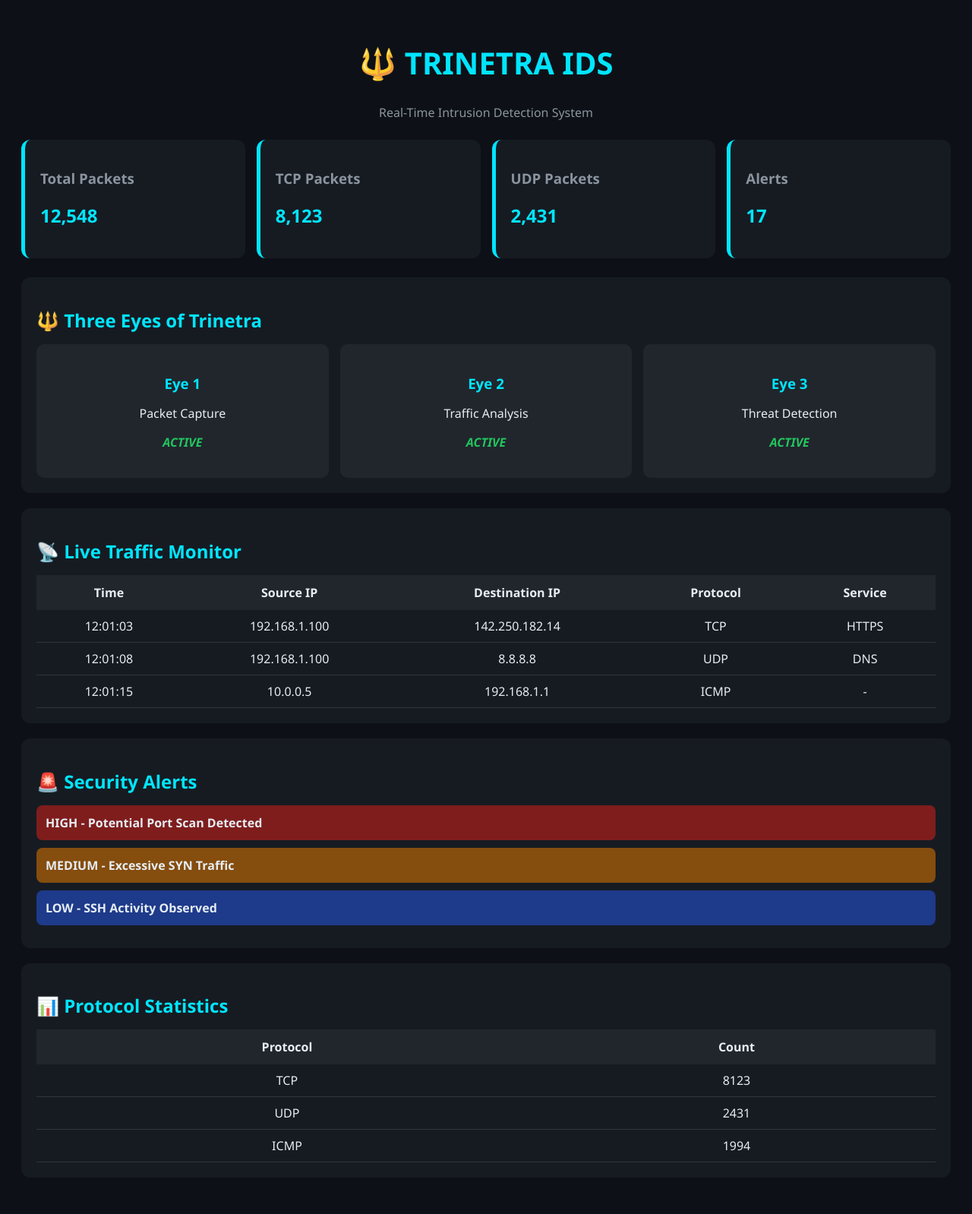
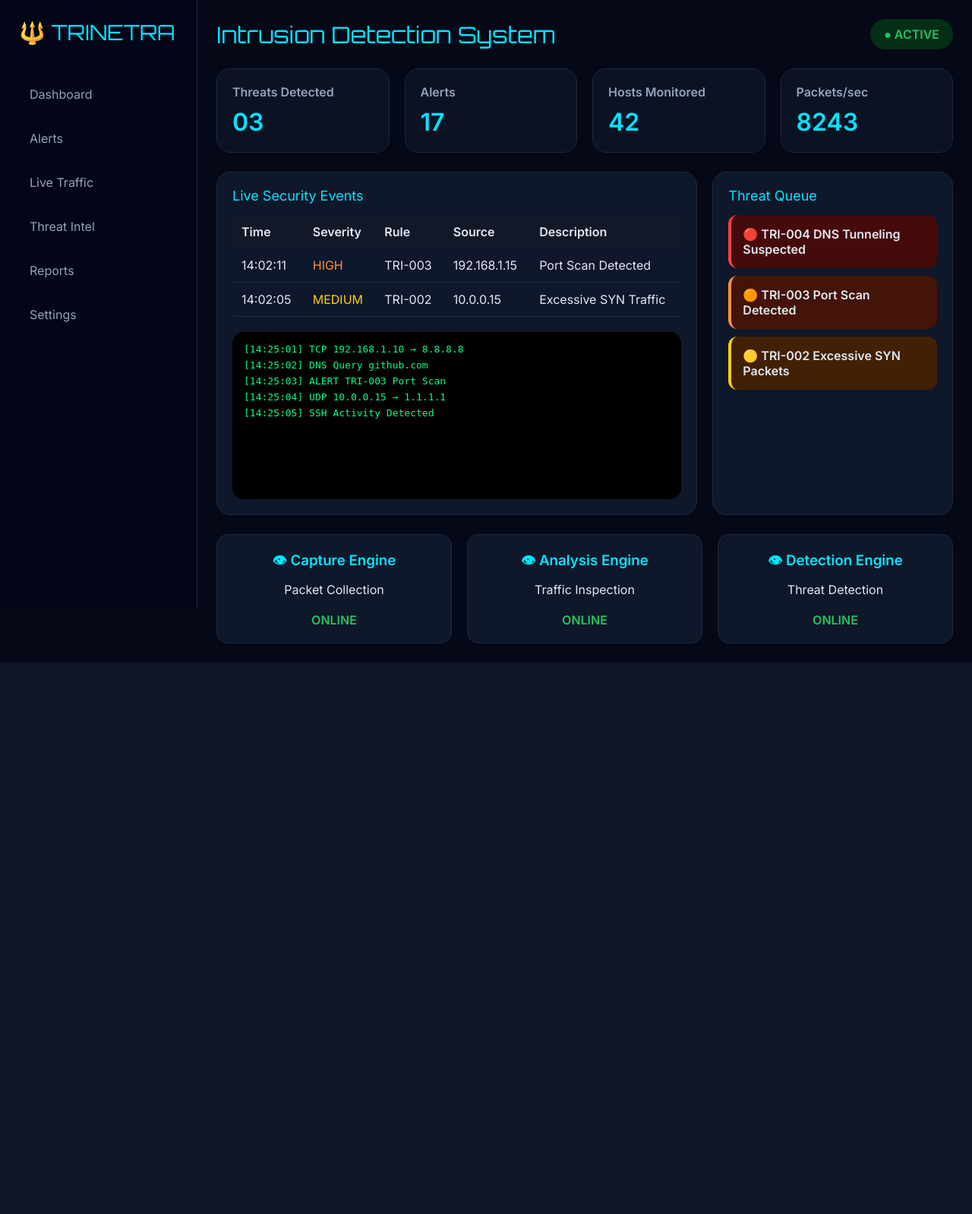
Before and after one commit to NARASIMHAMURTHY4616/Trinetra-IDS, a Python web app: template templates/dashboard.html in a window 1280 px wide. Shown: the whole page at 76% size. After the commit the page ends 872 px from the top, so only its background shows below. Run offline with Jinja, Linux system fonts and the light colour scheme; the template is opened without the code that fills it, so the values that code supplies are empty.

Commit message:
Improve dashboard
Co-authored-by: ANUSHA Ganisetti <anusha21437@gmail.com>

```diff
--- a/templates/dashboard.html
+++ b/templates/dashboard.html
@@ -3,69 +3,136 @@
 <head>
 <meta charset="UTF-8">
 <meta name="viewport" content="width=device-width, initial-scale=1.0">
-<title>Trinetra IDS Dashboard</title>
+<title>Trinetra IDS</title>
+
+<link href="https://fonts.googleapis.com/css2?family=Orbitron:wght@400;600&family=Inter:wght@300;400;500;600&display=swap" rel="stylesheet">
 
 <style>
+
+:root{
+    --bg:#050816;
+    --panel:#0f172a;
+    --border:#1e293b;
+    --cyan:#00e5ff;
+    --green:#22c55e;
+    --yellow:#facc15;
+    --orange:#fb923c;
+    --red:#ef4444;
+    --text:#e2e8f0;
+}
+
 *{
-    margin:10;
+    margin:0;
     padding:0;
     box-sizing:border-box;
-    font-family:Segoe UI,sans-serif;
 }
 
 body{
-    background:#0d1117;
-    color:#e6edf3;
-    padding:20px;
+    background:var(--bg);
+    color:var(--text);
+    font-family:Inter,sans-serif;
+    display:flex;
 }
 
-.header{
-    text-align:center;
+.sidebar{
+    width:260px;
+    height:100vh;
+    background:#020617;
+    border-right:1px solid var(--border);
+    padding:25px;
+    position:fixed;
+}
+
+.logo{
+    font-family:Orbitron;
+    color:var(--cyan);
+    font-size:28px;
+    margin-bottom:40px;
+}
+
+.nav a{
+    display:block;
+    text-decoration:none;
+    color:#94a3b8;
+    padding:14px;
+    border-radius:10px;
+    margin-bottom:10px;
+    transition:.3s;
+}
+
+.nav a:hover{
+    background:#0f172a;
+    color:var(--cyan);
+}
+
+.main{
+    margin-left:260px;
+    width:calc(100% - 260px);
+    padding:25px;
+}
+
+.topbar{
+    display:flex;
+    justify-content:space-between;
+    align-items:center;
     margin-bottom:25px;
 }
 
-.header h1{
-    color:#00e5ff;
-    font-size:2.5rem;
+.title{
+    font-size:30px;
+    font-family:Orbitron;
+    color:var(--cyan);
 }
 
-.header p{
-    color:#8b949e;
+.status{
+    padding:10px 18px;
+    border-radius:50px;
+    background:#052e16;
+    color:var(--green);
+    font-weight:600;
 }
 
 .cards{
     display:grid;
-    grid-template-columns:repeat(auto-fit,minmax(220px,1fr));
-    gap:15px;
+    grid-template-columns:repeat(4,1fr);
+    gap:20px;
     margin-bottom:25px;
 }
 
 .card{
-    background:#161b22;
+    background:rgba(15,23,42,.7);
+    backdrop-filter:blur(10px);
+    border:1px solid var(--border);
+    border-radius:18px;
     padding:20px;
-    border-radius:12px;
-    border-left:5px solid #00e5ff;
 }
 
-.card h3{
-    color:#8b949e;
-    margin-bottom:10px;
+.card h4{
+    color:#94a3b8;
 }
 
-.card h2{
-    color:#00e5ff;
+.card h1{
+    margin-top:10px;
+    color:var(--cyan);
 }
 
-.section{
-    background:#161b22;
-    padding:20px;
-    border-radius:12px;
-    margin-bottom:20px;
+.grid{
+    display:grid;
+    grid-template-columns:2fr 1fr;
+    gap:20px;
 }
 
-.section h2{
+.panel{
+    background:var(--panel);
+    border:1px solid var(--border);
+    border-radius:18px;
+    padding:20px;
+}
+
+.panel-title{
+    color:var(--cyan);
     margin-bottom:15px;
-    color:#00e5ff;
+    font-size:18px;
 }
 
 table{
@@ -74,207 +141,233 @@ table{
 }
 
 th{
-    background:#21262d;
+    background:#111827;
     padding:12px;
+    text-align:left;
 }
 
 td{
-    padding:10px;
-    border-bottom:1px solid #30363d;
-    text-align:center;
+    padding:12px;
+    border-bottom:1px solid #1e293b;
 }
 
 .alert{
-    padding:12px;
+    padding:15px;
+    border-radius:12px;
     margin-bottom:10px;
-    border-radius:8px;
+    font-weight:600;
+}
+
+.critical{
+    background:#450a0a;
+    border-left:4px solid var(--red);
+}
+
+.high{
+    background:#431407;
+    border-left:4px solid var(--orange);
+}
+
+.medium{
+    background:#422006;
+    border-left:4px solid var(--yellow);
+}
+
+.terminal{
+    margin-top:20px;
+    background:black;
+    color:#00ff7f;
+    padding:15px;
+    border-radius:15px;
+    font-family:monospace;
+    height:220px;
+    overflow:auto;
+}
+
+.terminal p{
+    margin-bottom:6px;
+}
+
+.eye-grid{
+    display:grid;
+    grid-template-columns:repeat(3,1fr);
+    gap:20px;
+    margin-top:25px;
+}
+
+.eye{
+    background:var(--panel);
+    border:1px solid var(--border);
+    border-radius:15px;
+    text-align:center;
+    padding:20px;
+}
+
+.eye h3{
+    color:var(--cyan);
+    margin-bottom:10px;
+}
+
+.online{
+    color:var(--green);
     font-weight:bold;
 }
 
-.high{
-    background:#7f1d1d;
+@media(max-width:1200px){
+    .cards{
+        grid-template-columns:repeat(2,1fr);
     }
 
-.medium{
-    background:#854d0e;
+    .grid{
+        grid-template-columns:1fr;
     }
 
-.low{
-    background:#1e3a8a;
+    .eye-grid{
+        grid-template-columns:1fr;
+    }
 }
 
-.trinetra{
-    display:grid;
-    grid-template-columns:repeat(3,1fr);
-    gap:15px;
-}
-
-.eye{
-    background:#21262d;
-    padding:20px;
-    text-align:center;
-    border-radius:10px;
-}
-
-.eye h3{
-    color:#00e5ff;
-    margin-bottom:10px;
-}
-
-.status{
-    color:#22c55e;
-    font-weight:bold;
-    font-style:italic;
-}
 </style>
 </head>
 <body>
 
-<div class="header">
-    <h1>🔱 TRINETRA IDS</h1>
-    <p>Real-Time Intrusion Detection System</p>
+<div class="sidebar">
+
+    <div class="logo">🔱 TRINETRA</div>
+
+    <div class="nav">
+        <a href="#">Dashboard</a>
+        <a href="#">Alerts</a>
+        <a href="#">Live Traffic</a>
+        <a href="#">Threat Intel</a>
+        <a href="#">Reports</a>
+        <a href="#">Settings</a>
+    </div>
+
+</div>
+
+<div class="main">
+
+    <div class="topbar">
+        <div class="title">Intrusion Detection System</div>
+        <div class="status">● ACTIVE</div>
     </div>
 
     <div class="cards">
 
         <div class="card">
-        <h3>Total Packets</h3>
-        <h2>12,548</h2>
+            <h4>Threats Detected</h4>
+            <h1>03</h1>
         </div>
 
         <div class="card">
-        <h3>TCP Packets</h3>
-        <h2>8,123</h2>
+            <h4>Alerts</h4>
+            <h1>17</h1>
         </div>
 
         <div class="card">
-        <h3>UDP Packets</h3>
-        <h2>2,431</h2>
+            <h4>Hosts Monitored</h4>
+            <h1>42</h1>
         </div>
 
         <div class="card">
-        <h3>Alerts</h3>
-        <h2>17</h2>
+            <h4>Packets/sec</h4>
+            <h1>8243</h1>
         </div>
 
     </div>
 
-<div class="section">
-    <h2>🔱 Three Eyes of Trinetra</h2>
+    <div class="grid">
 
-    <div class="trinetra">
+        <div class="panel">
 
-        <div class="eye">
-            <h3>Eye 1</h3>
-            <p>Packet Capture</p>
-            <p class="status">ACTIVE</p>
-        </div>
-
-        <div class="eye">
-            <h3>Eye 2</h3>
-            <p>Traffic Analysis</p>
-            <p class="status">ACTIVE</p>
-        </div>
-
-        <div class="eye">
-            <h3>Eye 3</h3>
-            <p>Threat Detection</p>
-            <p class="status">ACTIVE</p>
-        </div>
-
-    </div>
-</div>
-
-<div class="section">
-    <h2>📡 Live Traffic Monitor</h2>
+            <div class="panel-title">Live Security Events</div>
 
             <table>
-        <thead>
+
                 <tr>
                     <th>Time</th>
-            <th>Source IP</th>
-            <th>Destination IP</th>
-            <th>Protocol</th>
-            <th>Service</th>
-        </tr>
-        </thead>
-
-        <tbody>
-
-        <tr>
-            <td>12:01:03</td>
-            <td>192.168.1.100</td>
-            <td>142.250.182.14</td>
-            <td>TCP</td>
-            <td>HTTPS</td>
+                    <th>Severity</th>
+                    <th>Rule</th>
+                    <th>Source</th>
+                    <th>Description</th>
                 </tr>
 
                 <tr>
-            <td>12:01:08</td>
-            <td>192.168.1.100</td>
-            <td>8.8.8.8</td>
-            <td>UDP</td>
-            <td>DNS</td>
+                    <td>14:02:11</td>
+                    <td style="color:#fb923c;">HIGH</td>
+                    <td>TRI-003</td>
+                    <td>192.168.1.15</td>
+                    <td>Port Scan Detected</td>
                 </tr>
 
                 <tr>
-            <td>12:01:15</td>
-            <td>10.0.0.5</td>
-            <td>192.168.1.1</td>
-            <td>ICMP</td>
-            <td>-</td>
+                    <td>14:02:05</td>
+                    <td style="color:#facc15;">MEDIUM</td>
+                    <td>TRI-002</td>
+                    <td>10.0.0.15</td>
+                    <td>Excessive SYN Traffic</td>
                 </tr>
 
-        </tbody>
             </table>
-</div>
 
-<div class="section">
-    <h2>🚨 Security Alerts</h2>
+            <div class="terminal">
 
-    <div class="alert high">
-        HIGH - Potential Port Scan Detected
-    </div>
+                <p>[14:25:01] TCP 192.168.1.10 → 8.8.8.8</p>
+                <p>[14:25:02] DNS Query github.com</p>
+                <p>[14:25:03] ALERT TRI-003 Port Scan</p>
+                <p>[14:25:04] UDP 10.0.0.15 → 1.1.1.1</p>
+                <p>[14:25:05] SSH Activity Detected</p>
 
-    <div class="alert medium">
-        MEDIUM - Excessive SYN Traffic
-    </div>
-
-    <div class="alert low">
-        LOW - SSH Activity Observed
             </div>
 
         </div>
 
-<div class="section">
-    <h2>📊 Protocol Statistics</h2>
+        <div class="panel">
 
-    <table>
-        <thead>
-        <tr>
-            <th>Protocol</th>
-            <th>Count</th>
-        </tr>
-        </thead>
+            <div class="panel-title">Threat Queue</div>
 
-        <tbody>
-        <tr>
-            <td>TCP</td>
-            <td>8123</td>
-        </tr>
+            <div class="alert critical">
+                🔴 TRI-004 DNS Tunneling Suspected
+            </div>
 
-        <tr>
-            <td>UDP</td>
-            <td>2431</td>
-        </tr>
+            <div class="alert high">
+                🟠 TRI-003 Port Scan Detected
+            </div>
 
-        <tr>
-            <td>ICMP</td>
-            <td>1994</td>
-        </tr>
-        </tbody>
+            <div class="alert medium">
+                🟡 TRI-002 Excessive SYN Packets
+            </div>
 
-    </table>
+        </div>
+
+    </div>
+
+    <div class="eye-grid">
+
+        <div class="eye">
+            <h3>👁 Capture Engine</h3>
+            <p>Packet Collection</p>
+            <br>
+            <span class="online">ONLINE</span>
+        </div>
+
+        <div class="eye">
+            <h3>👁 Analysis Engine</h3>
+            <p>Traffic Inspection</p>
+            <br>
+            <span class="online">ONLINE</span>
+        </div>
+
+        <div class="eye">
+            <h3>👁 Detection Engine</h3>
+            <p>Threat Detection</p>
+            <br>
+            <span class="online">ONLINE</span>
+        </div>
+
+    </div>
+
 </div>
 
 </body>
```
Lines whose indentation alone changed are shown as unchanged.
